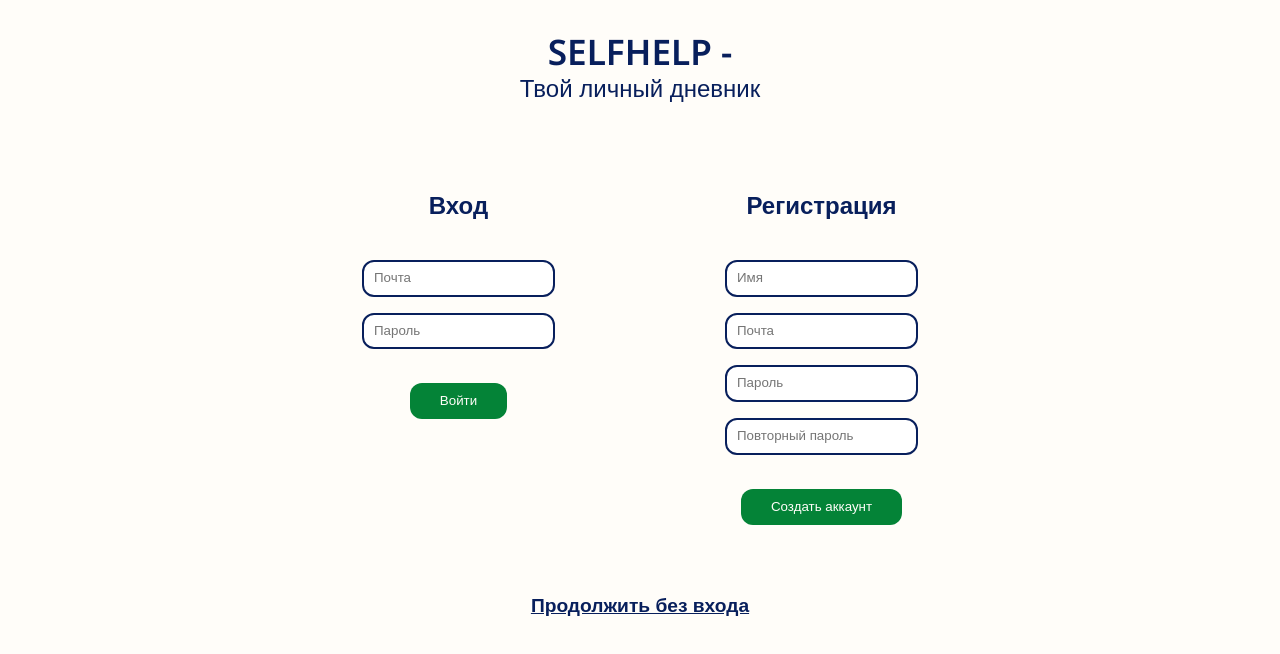
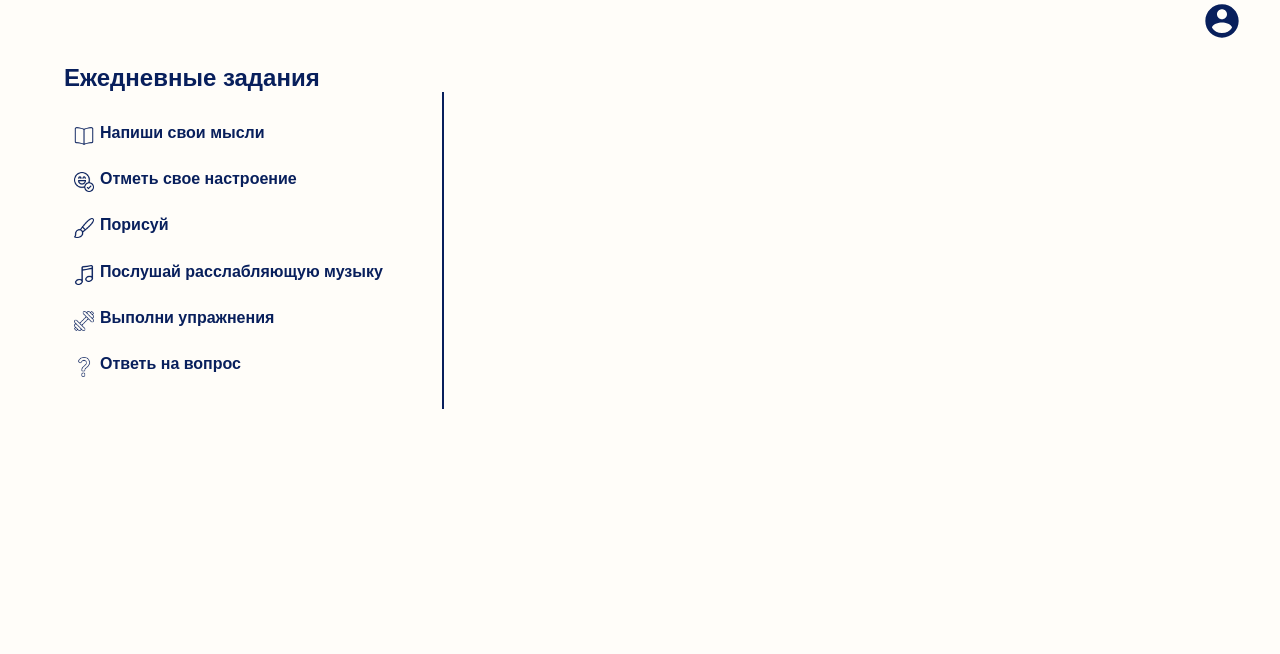
Before and after one commit to EkaEkaEkaRy/Dear-diary, a React (Create React App) app in the folder best_frontend/: page /Main in a window 1280 px wide. Before the commit this address led to /start. Shown: the top 654 px of the page. Built offline with nearby package versions, Linux system fonts and the light colour scheme; a web font is replaced by a local one.

Commit message:
update start

```diff
--- a/best_frontend/src/main_page/main.jsx
+++ b/best_frontend/src/main_page/main.jsx
@@ -14,10 +14,6 @@ const Main = () => {
     }
   }, []);
 
-  if (!authenticated) {
-    return <Navigate replace to='/start' />;
-  }
-  else {
     return (
       <div className={s.app_wrapper}>
         <Header className={s.header} />
@@ -28,6 +24,5 @@ const Main = () => {
       </div>
     )
   }
-}
 
 export default Main
--- a/best_frontend/src/start_page/start_comp/login.jsx
+++ b/best_frontend/src/start_page/start_comp/login.jsx
@@ -11,9 +11,6 @@ const LoginForm = () => {
     })
 
     let name, value;
-
-    const [authenticated, setauthenticated] = useState(
-        localStorage.getItem(localStorage.getItem("authenticated") || false));
 
 
     const handlerChange = (event) => {
@@ -39,8 +36,6 @@ const LoginForm = () => {
                     if (password !== user.password) console.log('Неправильный пароль');
                     else {
                         console.log("правильно");
-                        setauthenticated(true)
-                        localStorage.setItem("authenticated", true);
                     }
                 }
             });
--- a/best_frontend/src/start_page/start_comp/signup.jsx
+++ b/best_frontend/src/start_page/start_comp/signup.jsx
@@ -1,7 +1,12 @@
 import l from "./login.module.css"
 import {useState} from "react";
+import { useNavigate } from "react-router-dom";
 
 const Signup = () => {
+    const navigate = useNavigate();
+    const [authenticated, setauthenticated] = useState(
+        localStorage.getItem(localStorage.getItem("authenticated") || false));
+
     let [user, setuser] = useState({
         name: "",
         mail: "",
@@ -11,14 +16,14 @@ const Signup = () => {
 
     let name, value;
 
-    const handlerChange = (event) =>
+    const handlerChange2 = (event) =>
     {
         name = event.target.name;
         value = event.target.value;
         setuser({ ...user, [name]: value})
     }
 
-    const handlerSubmit = async (event) => {
+    const handlerSubmit2 = async (event) => {
             event.preventDefault();
             const {name, mail, password, password2} = user;
             if (password !== password2) console.log("пароли не совпадают");
@@ -34,17 +39,19 @@ const Signup = () => {
             });
             const data = res.json();
             if (res.status === 400 || !data) console.log("пользователь уже существует")
-
+            setauthenticated(true)
+            localStorage.setItem("authenticated", true);
+            navigate("/Main");
     };
     return (
         <div className={l.signup}>
-            <form class="form_auth" action="#" method="POST" name="userSignup" onSubmit={handlerSubmit}>
+            <form class="form_auth" action="#" method="POST" name="userSignup" onSubmit={handlerSubmit2}>
                 <div className={l.title}>Регистрация</div>
                 <div className={l.login_wrapper}>
-                    <div><input className={l.input} name="name" type="text" placeholder='Имя' value = {user.name} onChange={handlerChange} required /></div>
-                    <div><input className={l.input} name="mail" type="email" placeholder='Почта' value = {user.mail} onChange={handlerChange} required /></div>
-                    <div><input className={l.input} name="password" type="password" placeholder='Пароль' value = {user.password} onChange={handlerChange} required /></div>
-                    <div><input className={l.input} name="password2" type="password" placeholder='Повторный пароль' value = {user.password2} onChange={handlerChange} required /></div>
+                    <div><input className={l.input} name="name" type="text" placeholder='Имя' value = {user.name} onChange={handlerChange2} required /></div>
+                    <div><input className={l.input} name="mail" type="email" placeholder='Почта' value = {user.mail} onChange={handlerChange2} required /></div>
+                    <div><input className={l.input} name="password" type="password" placeholder='Пароль' value = {user.password} onChange={handlerChange2} required /></div>
+                    <div><input className={l.input} name="password2" type="password" placeholder='Повторный пароль' value = {user.password2} onChange={handlerChange2} required /></div>
                     <div>
                             <input className={l.button} type="submit" value={"Создать аккаунт"} />
 
```
